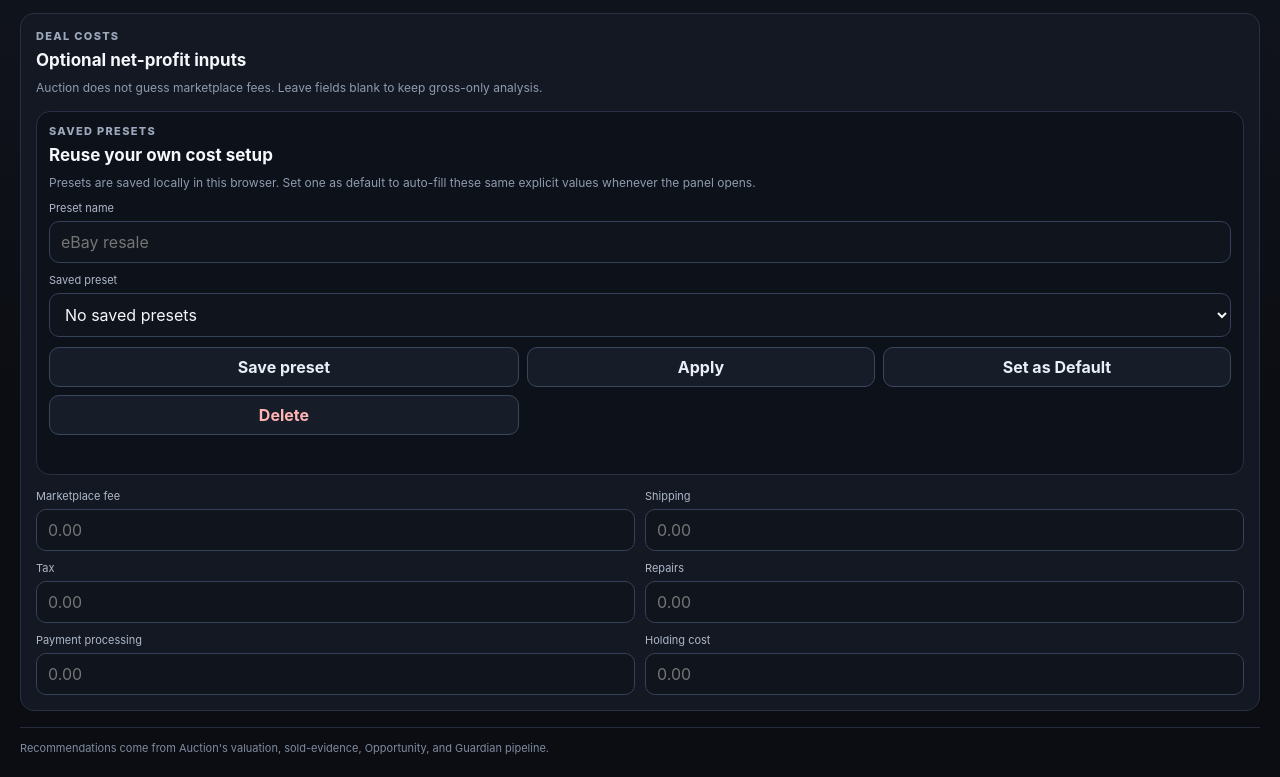
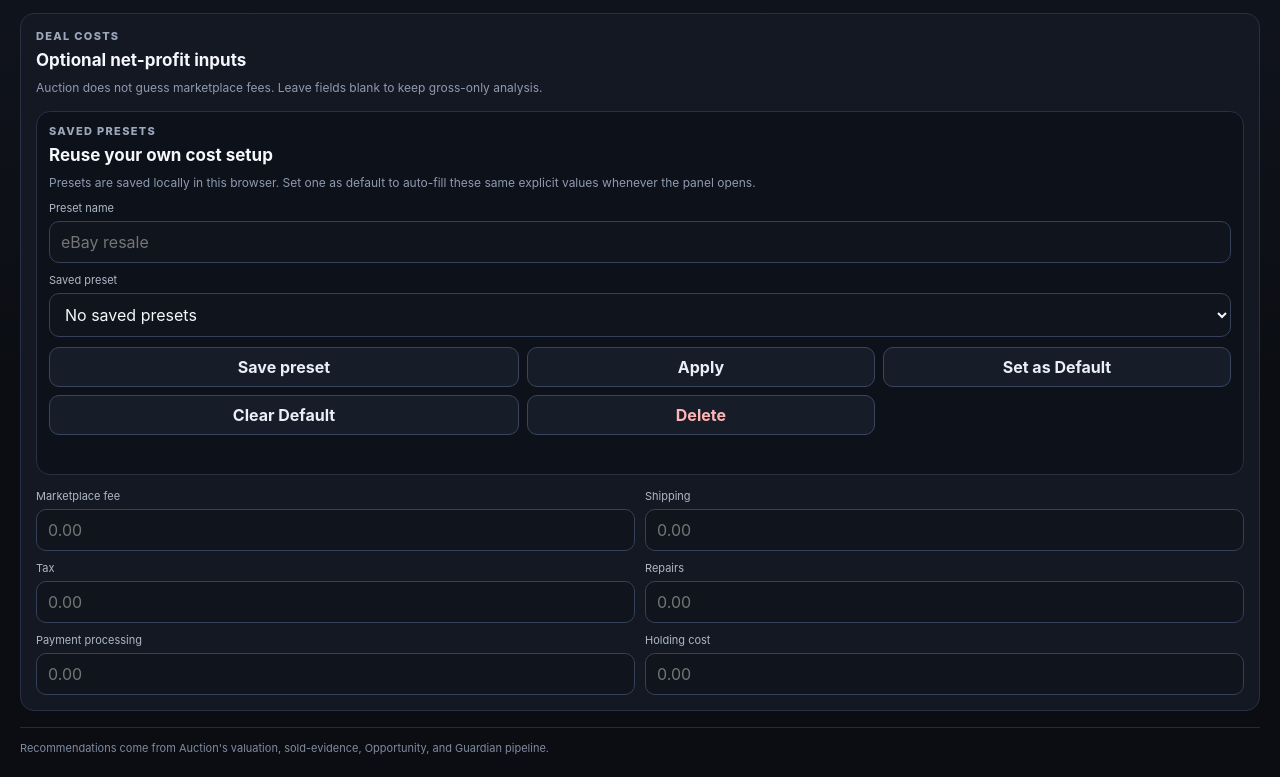
Before and after one commit to Justintech80s/Auction-, a website with bundled scripts: page extension/sidepanel/index.html in a window 1280 px wide. Shown: the part 108-885 px from the top of the page. Built offline with nearby package versions, Linux system fonts and the light colour scheme.

Commit message:
feat: add clear default cost preset button

```diff
--- a/extension/sidepanel/index.html
+++ b/extension/sidepanel/index.html
@@ -21,6 +21,7 @@
           <button id="save-cost-preset" type="button" class="secondary-action">Save preset</button>
           <button id="apply-cost-preset" type="button" class="secondary-action">Apply</button>
           <button id="set-default-cost-preset" type="button" class="secondary-action">Set as Default</button>
+          <button id="clear-default-cost-preset" type="button" class="secondary-action">Clear Default</button>
           <button id="delete-cost-preset" type="button" class="secondary-action danger-action">Delete</button>
         </div>
         <p id="cost-preset-status" class="preset-status" aria-live="polite"></p>
```
